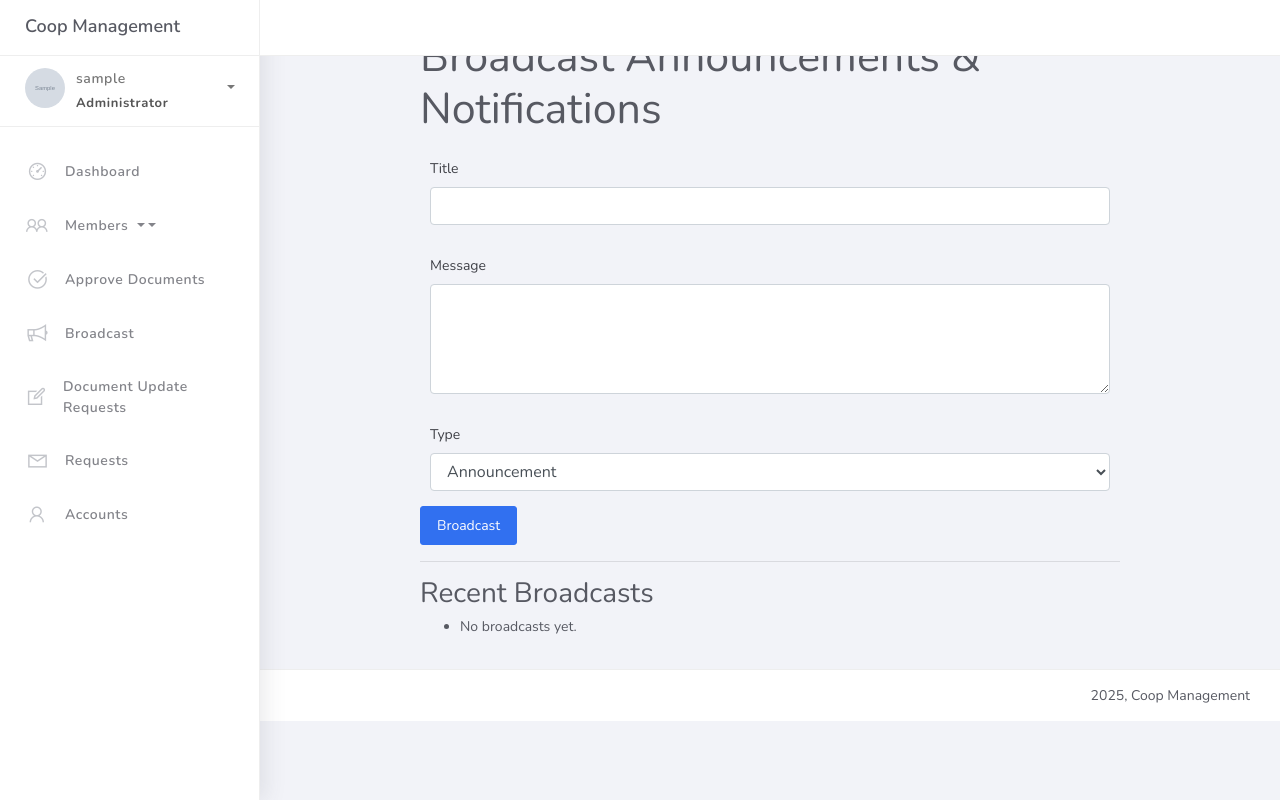
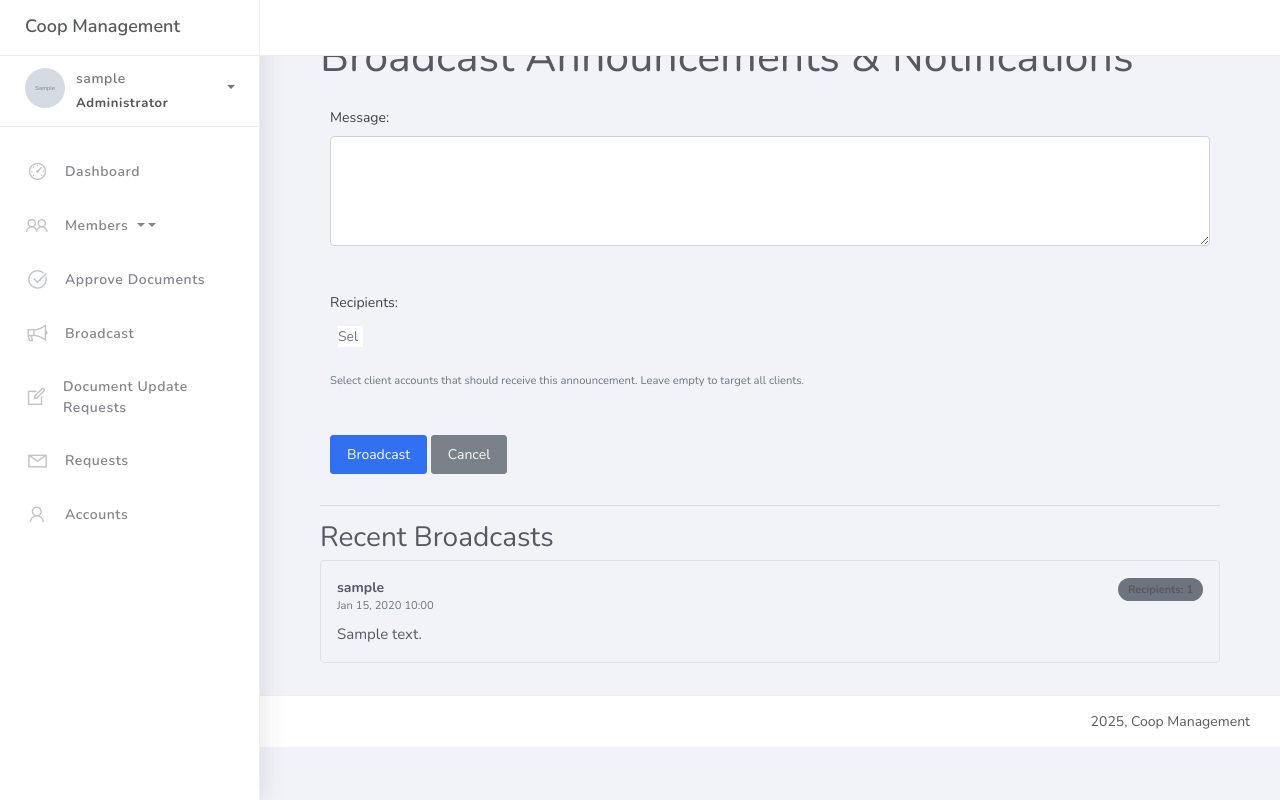
Before and after one commit to Rosetta-Rigor/Palawan-Operative-Transportation-MultiPurpose-Cooperative, a Django app: page /broadcast/ in a window 1280 px wide. Run offline with Django 5.2, Linux system fonts and the light colour scheme; a user stored in the database is signed in; tables that the repository leaves empty hold one stand-in row (values such as "Sample post"); grey boxes marked "Sample" are stand-in pictures; some libraries are stand-ins or nearby versions.

Commit message:
Add Announcement model, forms, and views for client notifications
- Implement Announcement model with fields for message, created_by, recipients, and created_at.
- Create AnnouncementForm for managing announcements in the admin interface.
- Add broadcast view for creating announcements targeted to client users.
- Update user_announcements view to display relevant announcements for clients.
- Enhance broadcast.html template for announcement creation and display recent broadcasts.

```diff
--- a/coop/forms.py
+++ b/coop/forms.py
@@ -1,7 +1,7 @@
 from django.contrib.auth import get_user_model
 from django import forms
 from django.contrib.auth.forms import UserCreationForm
-from .models import User, Member, Vehicle, Batch, Document, DocumentEntry
+from .models import User, Member, Vehicle, Batch, Document, DocumentEntry, Announcement
 
 User = get_user_model()
 
@@ -87,3 +87,22 @@
             'official_receipt': forms.ClearableFileInput(attrs={'class': 'form-control'}),
             'certificate_of_registration': forms.ClearableFileInput(attrs={'class': 'form-control'}),
         }
+
+
+class AnnouncementForm(forms.ModelForm):
+    class Meta:
+        model = Announcement
+        fields = ['message', 'recipients']
+        widgets = {
+            'message': forms.Textarea(attrs={'class': 'form-control', 'rows': 4}),
+            'recipients': forms.SelectMultiple(attrs={'class': 'form-control select2', 'style': 'width:100%'}),
+        }
+        help_texts = {
+            'recipients': 'Select client accounts that should receive this announcement. Leave empty to target all clients.',
+        }
+
+    def __init__(self, *args, **kwargs):
+        super().__init__(*args, **kwargs)
+        # limit recipients queryset to client role users
+        UserModel = get_user_model()
+        self.fields['recipients'].queryset = UserModel.objects.filter(role__iexact='client')
--- a/coop/models.py
+++ b/coop/models.py
@@ -1,6 +1,7 @@
 from django.db import models
 from django.contrib.auth.models import AbstractUser, Group, Permission
 from django.utils import timezone
+from django.conf import settings
 
 def document_upload_path(instance, filename, doc_type):
     """
@@ -100,6 +101,36 @@
     def __str__(self):
         return f"{self.document.tin} - {self.renewal_date}"
 
+class Announcement(models.Model):
+    """
+    One-way announcement created by admin/manager targeting client users.
+    """
+    message = models.TextField()
+    created_by = models.ForeignKey(
+        settings.AUTH_USER_MODEL,
+        on_delete=models.SET_NULL,
+        null=True,
+        blank=True,
+        related_name="announcements_created",
+        help_text="Admin or manager who created the announcement"
+    )
+    recipients = models.ManyToManyField(
+        settings.AUTH_USER_MODEL,
+        blank=True,
+        related_name="announcements_received",
+        limit_choices_to={'role': 'client'},
+        help_text="Client accounts that will receive/view this announcement"
+    )
+    created_at = models.DateTimeField(default=timezone.now, editable=False)
+
+    class Meta:
+        ordering = ['-created_at']
+        verbose_name = "Announcement"
+        verbose_name_plural = "Announcements"
+
+    def __str__(self):
+        return f"Announcement by {self.created_by or 'system'} @ {self.created_at:%Y-%m-%d %H:%M}"
+
 # Signals or logic should be added in views/forms to:
 # - Sync Member info to User account
 # - Only show unassigned vehicles in member add/edit forms
--- a/coop/views.py
+++ b/coop/views.py
@@ -9,7 +9,10 @@
 from datetime import timedelta
 
 from django.db import models
-
+from django.contrib import messages
+from .models import Announcement
+from .forms import AnnouncementForm
+from django.db.models import Q
 
 @user_passes_test(lambda u: u.is_staff)
 def user_approvals(request):
@@ -1029,3 +1032,38 @@
         'batch_cards': batch_cards,
     }
     return render(request, "home.html", context)
+
+@staff_member_required
+def broadcast(request):
+    """
+    Admin/Manager page to create announcements targeted to client users.
+    If recipients left empty in the form, the announcement will be considered
+    broadcast to all clients (handled when clients fetch announcements).
+    """
+    if request.method == "POST":
+        form = AnnouncementForm(request.POST)
+        if form.is_valid():
+            ann = form.save(commit=False)
+            ann.created_by = request.user
+            ann.save()
+            form.save_m2m()
+            messages.success(request, "Announcement created.")
+            # Placeholder for dispatch (email/push). Implement send logic here if desired.
+            return redirect('broadcast')
+    else:
+        form = AnnouncementForm()
+
+    broadcasts = Announcement.objects.order_by('-created_at')[:50]
+    return render(request, "broadcast.html", {"form": form, "broadcasts": broadcasts})
+
+
+@login_required
+def user_announcements(request):
+    """
+    Client-facing announcement list:
+    - Show announcements that either target this user (recipients includes user)
+      OR have no recipients (meaning broadcast to all clients).
+    """
+    user = request.user
+    qs = Announcement.objects.filter(Q(recipients__isnull=True) | Q(recipients=user)).distinct().order_by('-created_at')
+    return render(request, "user_announcements.html", {"announcements": qs})
--- a/templates/broadcast.html
+++ b/templates/broadcast.html
@@ -1,35 +1,70 @@
 {% extends 'base.html' %}
 {% block title %}Broadcast Announcements{% endblock %}
 {% block content %}
-<div class="user-dashboard-card" style="max-width:700px; margin:32px auto;">
+<div class="user-dashboard-card" style="max-width:900px; margin:32px auto;">
     <h2>Broadcast Announcements & Notifications</h2>
+
     <form method="post" action="{% url 'broadcast' %}">
         {% csrf_token %}
+        {{ form.non_field_errors }}
+        <div class="form-group mb-3">
+            {{ form.message.label_tag }}
+            {{ form.message }}
+            {% if form.message.errors %}<div class="text-danger small">{{ form.message.errors }}</div>{% endif %}
+        </div>
+
+        <div class="form-group mb-3">
+            {{ form.recipients.label_tag }}
+            {{ form.recipients }}
+            <small class="form-text text-muted">{{ form.recipients.help_text }}</small>
+            {% if form.recipients.errors %}<div class="text-danger small">{{ form.recipients.errors }}</div>{% endif %}
+        </div>
+
         <div class="form-group">
-            <label for="announcement_title">Title</label>
-            <input type="text" class="form-control" id="announcement_title" name="announcement_title" required>
+            <button type="submit" class="btn btn-primary">Broadcast</button>
+            <a href="{% url 'home' %}" class="btn btn-secondary">Cancel</a>
         </div>
-        <div class="form-group">
-            <label for="announcement_message">Message</label>
-            <textarea class="form-control" id="announcement_message" name="announcement_message" rows="4" required></textarea>
-        </div>
-        <div class="form-group">
-            <label for="notification_type">Type</label>
-            <select class="form-control" id="notification_type" name="notification_type">
-                <option value="announcement">Announcement</option>
-                <option value="notification">Notification</option>
-            </select>
-        </div>
-        <button type="submit" class="btn btn-primary">Broadcast</button>
     </form>
+
     <hr>
+
     <h4>Recent Broadcasts</h4>
-    <ul>
+    <ul class="list-unstyled">
         {% for item in broadcasts %}
-            <li><strong>{{ item.title }}</strong>: {{ item.message }} <span style="color:#888;">({{ item.type }})</span></li>
+            <li class="mb-3 p-3 border rounded">
+                <div class="d-flex justify-content-between">
+                    <div>
+                        <strong>{{ item.created_by.get_username|default:"System" }}</strong>
+                        <div class="small text-muted">{{ item.created_at|date:"M d, Y H:i" }}</div>
+                    </div>
+                    <div class="text-right">
+                        <span class="badge bg-secondary">Recipients: {% if item.recipients.exists %}{{ item.recipients.count }}{% else %}All Clients{% endif %}</span>
+                    </div>
+                </div>
+                <p class="mt-2 mb-0">{{ item.message }}</p>
+            </li>
         {% empty %}
             <li>No broadcasts yet.</li>
         {% endfor %}
     </ul>
 </div>
+
+<script>
+document.addEventListener('DOMContentLoaded', function() {
+  // initialize Select2 for recipients if present
+  try {
+    const $rec = $('.select2');
+    if ($rec.length) {
+      $rec.select2({
+        theme: 'bootstrap-5',
+        placeholder: 'Select client recipients (leave empty = all clients)',
+        allowClear: true,
+        width: '100%'
+      });
+    }
+  } catch (e) {
+    console.warn('Select2 init failed', e);
+  }
+});
+</script>
 {% endblock %}
```
Also changed, not shown: coop/admin.py (+28 -1 lines), coop/migrations/0002_announcement.py (added).
